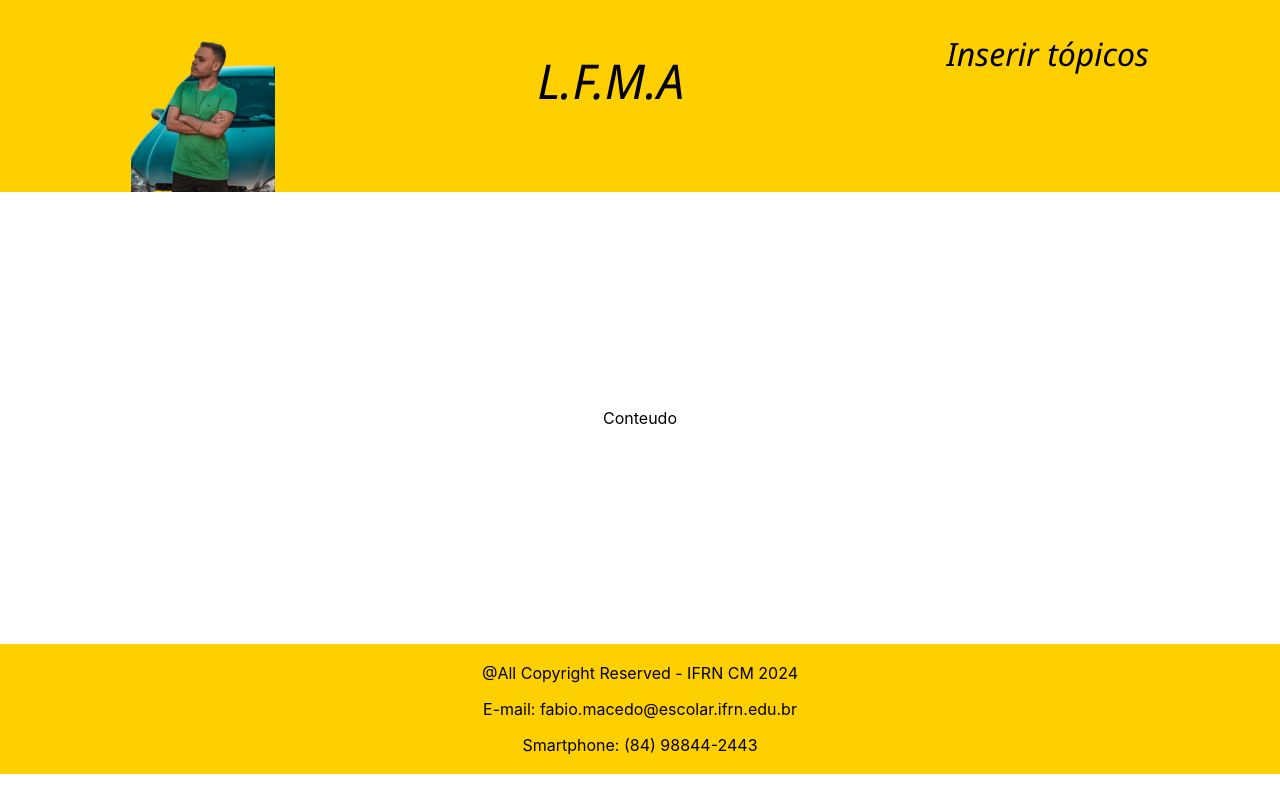
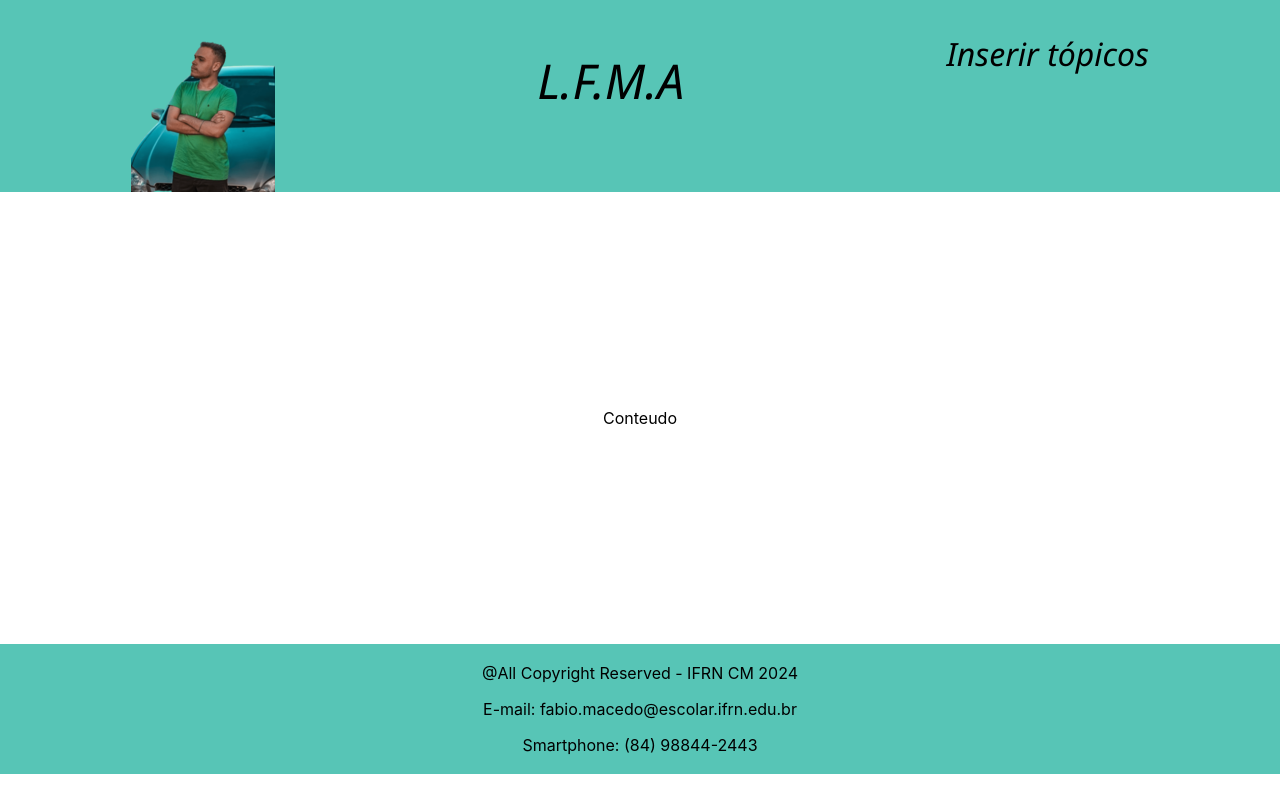
Before and after one commit to fabiomace/fava23, a React (Create React App) app: page / in a window 1280 px wide. Built offline with nearby package versions, Linux system fonts and the light colour scheme.

Commit message:
atualização combinação de cores

```diff
--- a/src/componentes/Cabecalho/Cabecalho.module.css
+++ b/src/componentes/Cabecalho/Cabecalho.module.css
@@ -1,14 +1,14 @@
 .cabecalho{
     display: flex;
     justify-content: space-around;
-    background-color: #ffd000;
+    background-color: #57C5B6;
 }
 
 .titulo{
     display: flex;
     font-size: 3em;
     color: black;
-    background-color: #ffd000;
+    background-color: #57C5B6;
     text-align: center;
     font-family:'Segoe UI', Tahoma, Geneva, Verdana, sans-serif;
     font-style: italic;
--- a/src/componentes/Rodape/Rodape.module.css
+++ b/src/componentes/Rodape/Rodape.module.css
@@ -1,10 +1,10 @@
 .copy {
-    background-color: #ffd000;
+    background-color: #57C5B6;
     text-align: center;
 }
 
 .footer {
-    background-color: #ffd000;
+    background-color: #57C5B6;
     margin: 0;
-    border: solid #ffd000;
+    border: solid #57C5B6;
 }
```
